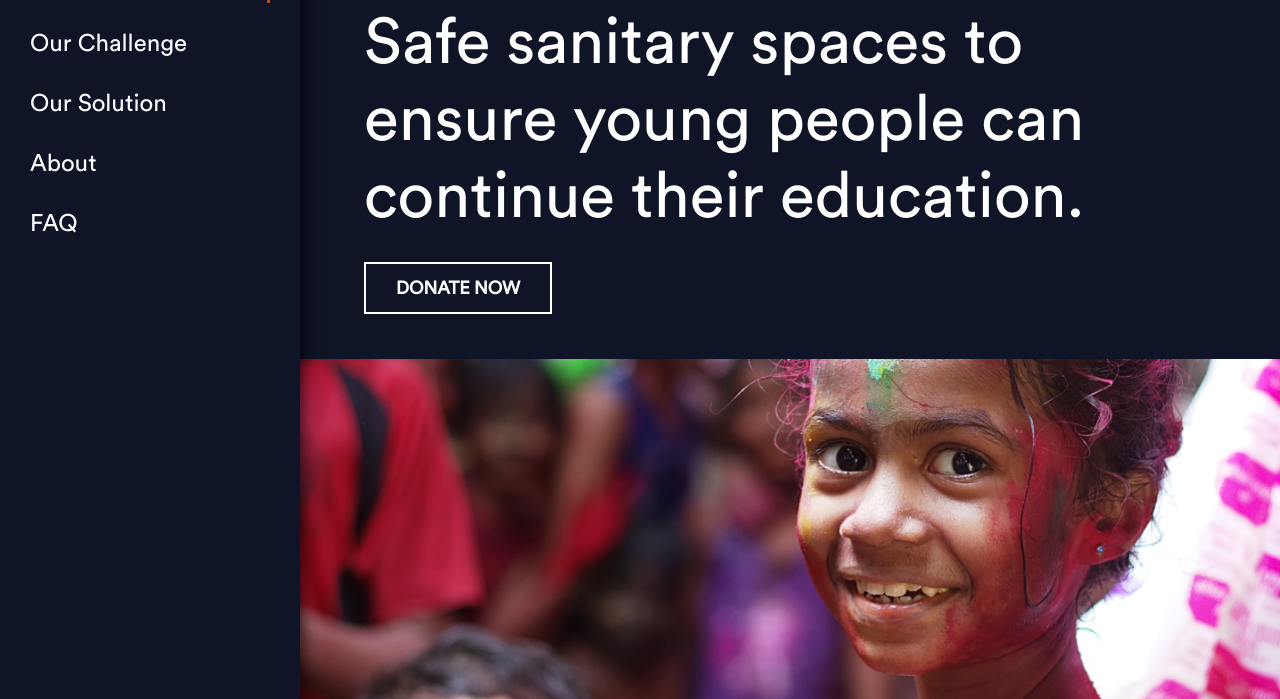
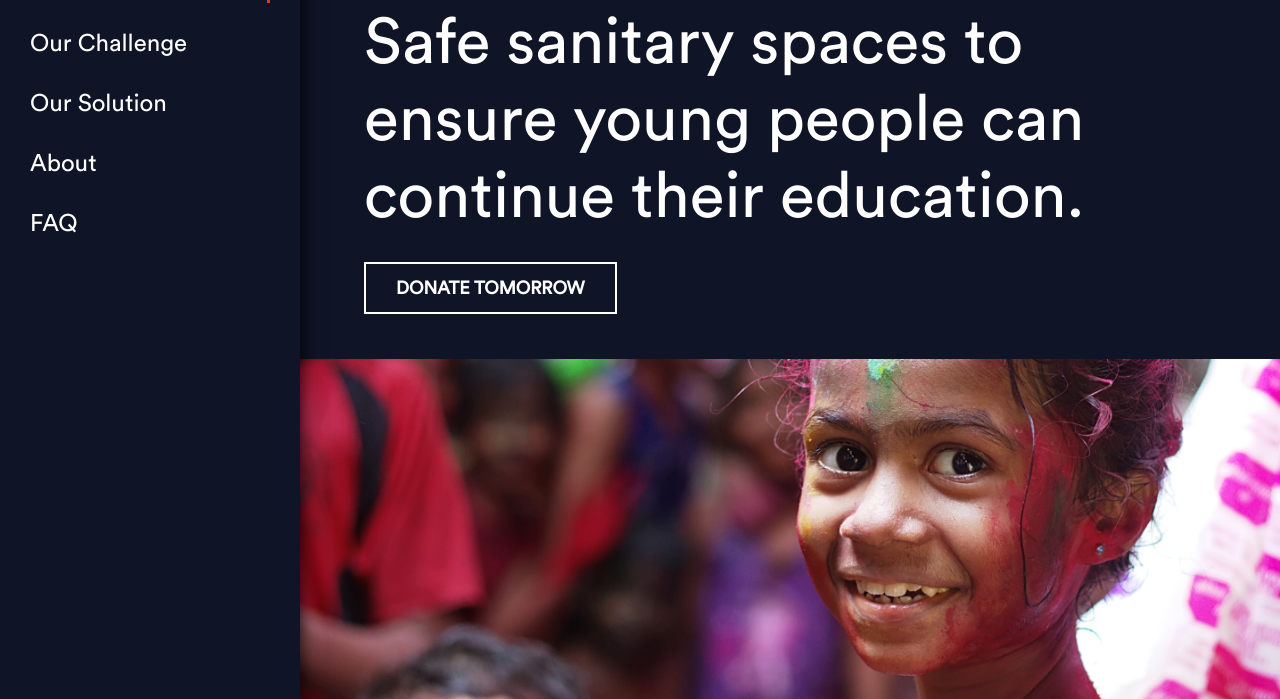
Before and after one commit to mikkelgud/final-project-webprosjekt, a PHP site: page / in a window 1280 px wide. Shown: the part 458-1157 px from the top of the page. Run offline with PHP 8.4, Linux system fonts and the light colour scheme.

Commit message:
Endret tekst på knapp

```diff
--- a/index.php
+++ b/index.php
@@ -8,7 +8,7 @@
                 <div class="col">
                     <h1 class="u-color-white">Safe sanitary spaces to ensure young people can continue their education. </h1>
                     <div class="button-container m-t-lg">
-                        <a class="button button--transparent" href="/donate">Donate now</a>
+                        <a class="button button--transparent" href="/donate">Donate tomorrow</a>
                     </div>
                 </div>
             </div>
```
